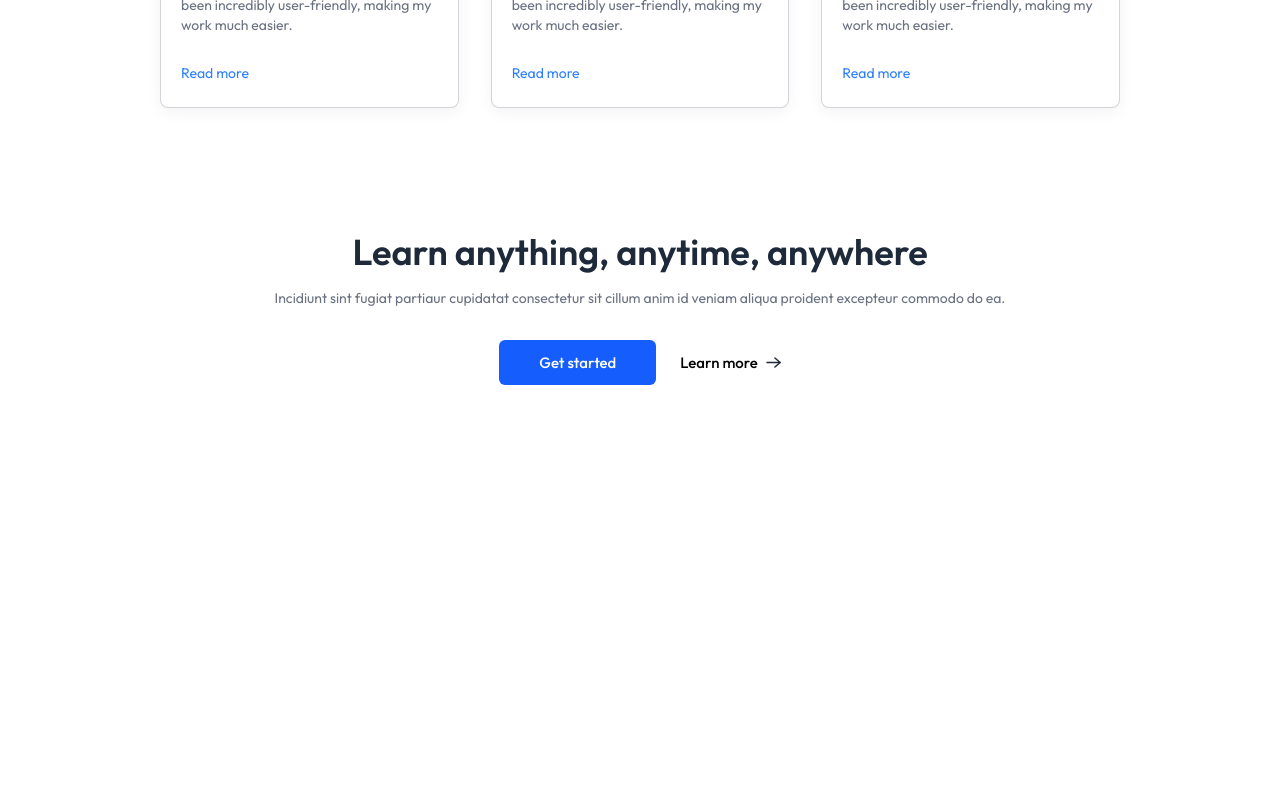
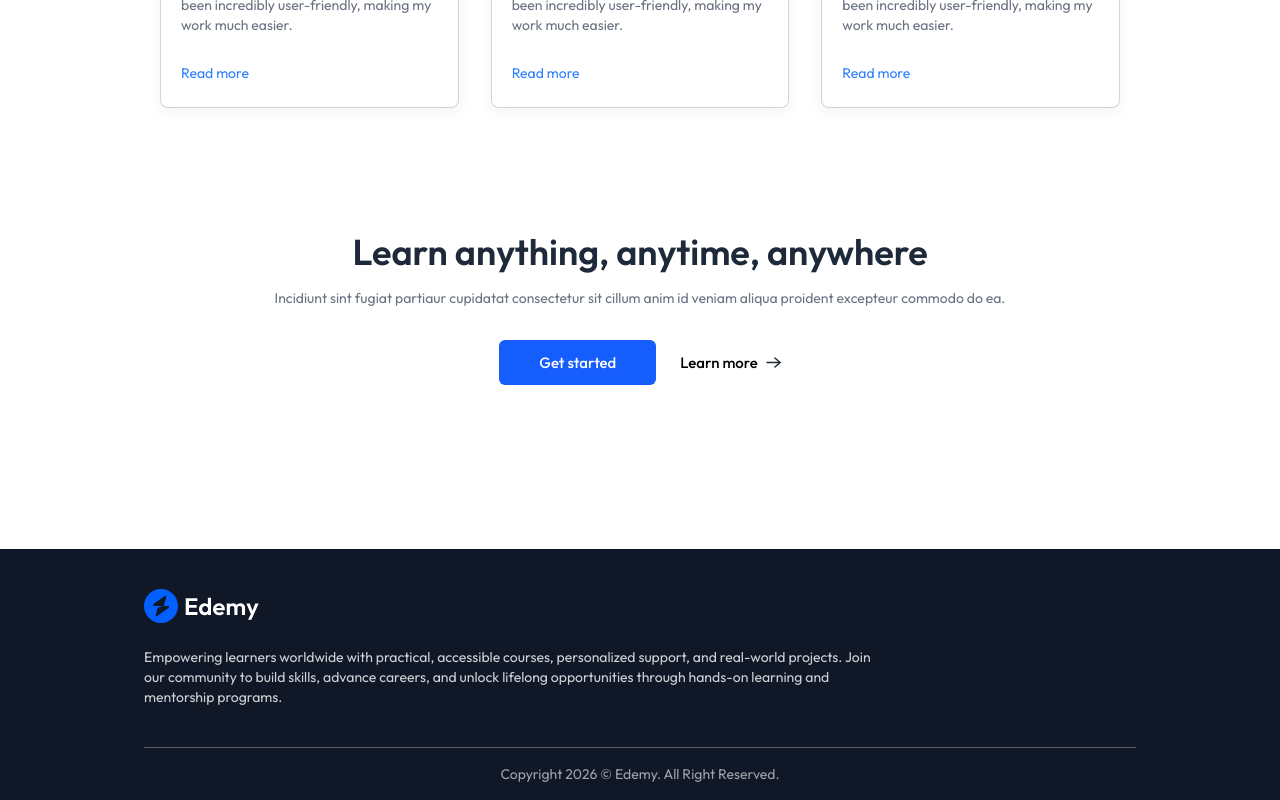
Before and after one commit to asutosh-das/LMS, a React (Vite) app in the folder client/: page / in a window 1280 px wide. Shown: the part 1772-2572 px from the top of the page. Before the commit the page ends 2253 px from the top, so only its background shows below. Built offline with nearby package versions, Linux system fonts and the light colour scheme; no server answers.

Commit message:
Footer part-1 embedded

```diff
--- a/client/src/components/student/Footer.jsx
+++ b/client/src/components/student/Footer.jsx
@@ -1,11 +1,27 @@
-import React from 'react'
+import React from "react";
+import { assets } from "../../assets/assets";
 
 const Footer = () => {
   return (
-    <div>
-      <h1>Footer</h1>
-    </div>
-  )
-}
+    <footer className="bg-gray-900 md:px-36 text-left w-full mt-10">
+      <div className="flex flex-col md:flex-row items-start px-8 md:px-0 justify-center gap-10 md:gap-32 py-10 border-b border-white/30">
+        <div className="flex flex-col md:items-start items-center w-full">
+          <img src={assets.logo_dark} alt="logo" />
+          <p className="mt-6 text-center md:text-left text-sm text-white/80">
+            Empowering learners worldwide with practical, accessible courses,
+            personalized support, and real-world projects. Join our community to
+            build skills, advance careers, and unlock lifelong opportunities
+            through hands-on learning and mentorship programs.
+          </p>
+        </div>
+        <div></div>
+        <div></div>
+      </div>
+      <p className="py-4 text-center text-xs md:text-sm text-white/60">
+        Copyright 2026 &copy; Edemy. All Right Reserved.
+      </p>
+    </footer>
+  );
+};
 
-export default Footer
+export default Footer;
--- a/client/src/pages/student/Home.jsx
+++ b/client/src/pages/student/Home.jsx
@@ -4,6 +4,7 @@ import Companies from "../../components/student/Companies";
 import CourseSection from "../../components/student/CourseSection";
 import TestimonialsSection from "../../components/student/TestimonialsSection";
 import CallToAction from "../../components/student/CallToAction";
+import Footer from "../../components/student/Footer";
 
 const Home = () => {
   return (
@@ -13,6 +14,7 @@ const Home = () => {
       <CourseSection />
       <TestimonialsSection />
       <CallToAction />
+      <Footer />
     </div>
   );
 };
```
